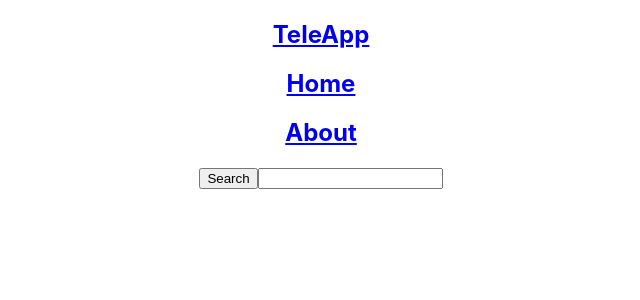
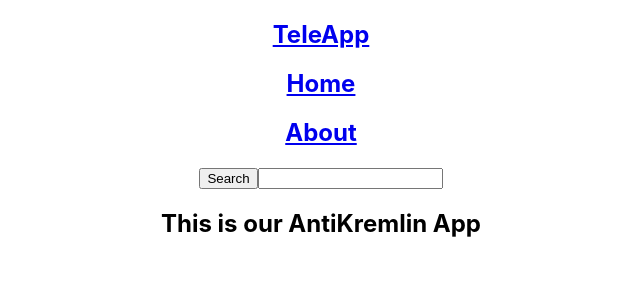
Before and after one commit to jcprado92/AntiKremlinApp, a React (Create React App) app: page / in a window 1280 px wide. Shown: the top 300 px of the page, without its empty margins (319-959 px from the left). Built offline with nearby package versions, Linux system fonts and the light colour scheme.

Commit message:
added element path

```diff
--- a/src/App.js
+++ b/src/App.js
@@ -2,7 +2,7 @@ import React from 'react'
 import './App.css';
 import Navbar from './components/common/Navbar';
 // import Footer from './components/common/Footer';
-// import Home from './components/common/Home';
+import Home from './components/common/Home';
 import About from './components/common/About';
 import { BrowserRouter as Router, Routes, Route } from "react-router-dom"
 
@@ -14,10 +14,10 @@ function App() {
     <div className="App">
       {/* <h1>This is our TeleApp</h1> */}
       <Navbar />
-      {/* <Routes>
-      <Home />
+     <Routes>
+     <Route path="/" element= {< Home />} />
       </Routes>
-      <Footer /> */}
+      {/* <Footer /> */}
     </div>
     </Router>
   );
--- a/src/api/fetch.js
+++ b/src/api/fetch.js
@@ -6,4 +6,4 @@ const getData = () => {
         .then(data => console.log(data))
 }
 
-getData();
+// getData();
--- a/src/components/Creators/David.js
+++ b/src/components/Creators/David.js
@@ -1,9 +1,9 @@
-import React from 'react'
+// import React from 'react'
 
-function David() {
-  return (
-    <div>David</div>
-  )
-}
+// function David() {
+//   return (
+//     <div>David</div>
+//   )
+// }
 
-export default David
+// export default David
--- a/src/components/common/Home.js
+++ b/src/components/common/Home.js
@@ -1,9 +1,10 @@
 import React from 'react'
 
-function Home() {
+export default function Home() {
   return (
-    <div>Home</div>
-  )
-}
+      <section>
+              <h2>This is our AntiKremlin App</h2>
 
-export default Home
+      </section>
+  );
+};
```
